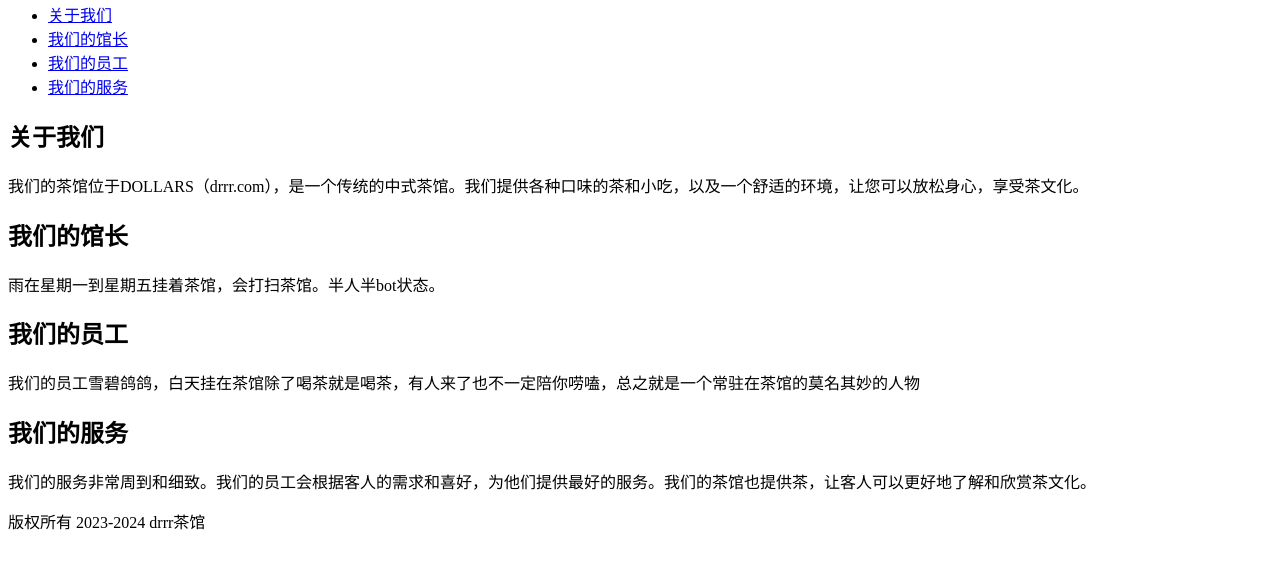
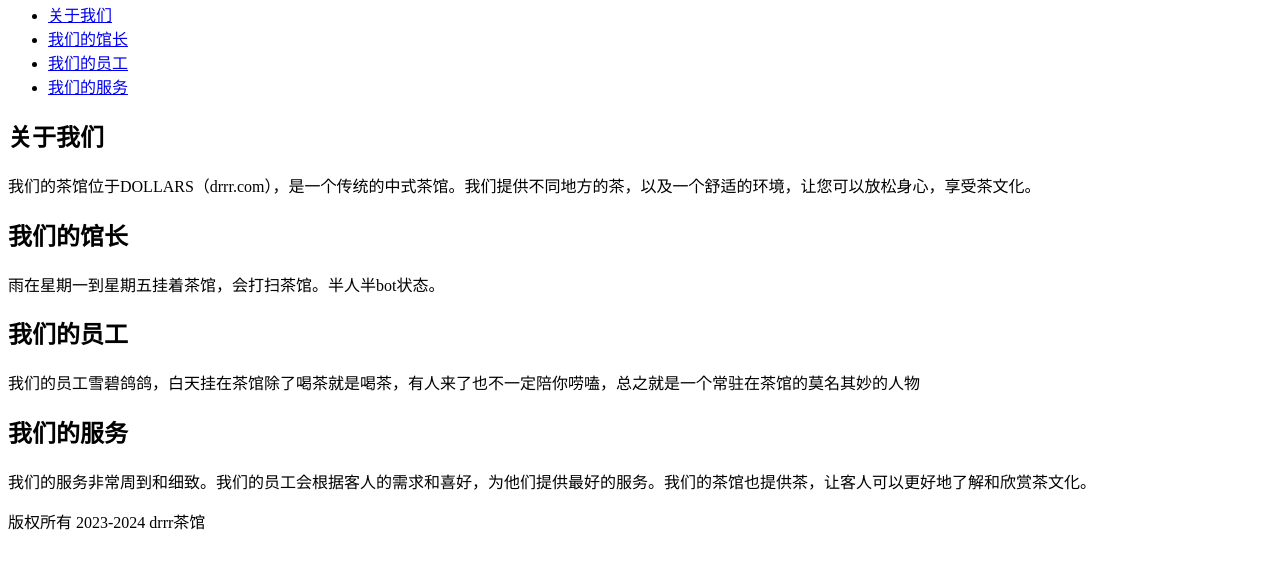
Before and after one commit to ying145114/teahouseweb, a plain HTML site: page index.html in a window 1280 px wide. Shown: the part 87-656 px from the top of the page. Drawn offline with Linux system fonts and the light colour scheme.

Commit message:
Update index.html
最后一次提交

```diff
--- a/index.html
+++ b/index.html
@@ -18,7 +18,7 @@
 <main>
 <section id="about">
 <h2>关于我们</h2>
-<p>我们的茶馆位于DOLLARS（drrr.com），是一个传统的中式茶馆。我们提供各种口味的茶和小吃，以及一个舒适的环境，让您可以放松身心，享受茶文化。</p>
+<p>我们的茶馆位于DOLLARS（drrr.com），是一个传统的中式茶馆。我们提供不同地方的茶，以及一个舒适的环境，让您可以放松身心，享受茶文化。</p>
 </section>
 <section id="staff">
 <h2>我们的馆长</h2>
```
